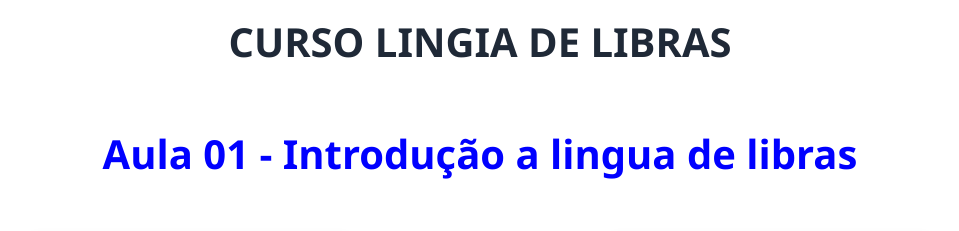
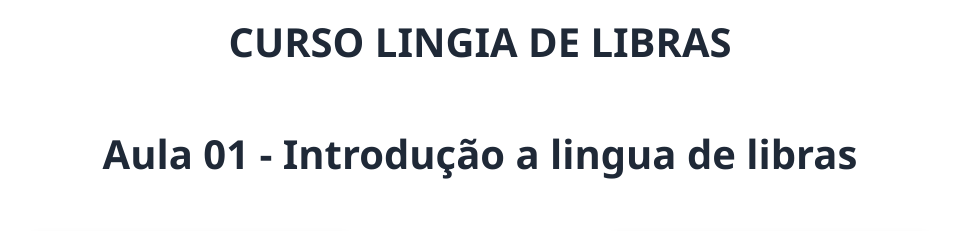
Before and after one commit to Sergioaero1/Aline, a plain HTML site: page index.html in a window 1280 px wide. Shown: the part 780-1011 px from the top of the page, without its empty margins (160-1119 px from the left). Drawn offline with Linux system fonts and the light colour scheme.

Commit message:
Update styles.css

```diff
--- a/styles.css
+++ b/styles.css
@@ -834,10 +834,6 @@ html {
     height: 9rem;
 }
 
-#modelos01{
-    color: blue;
-}
-
 #modelos02{
     color: purple;
 }
```
